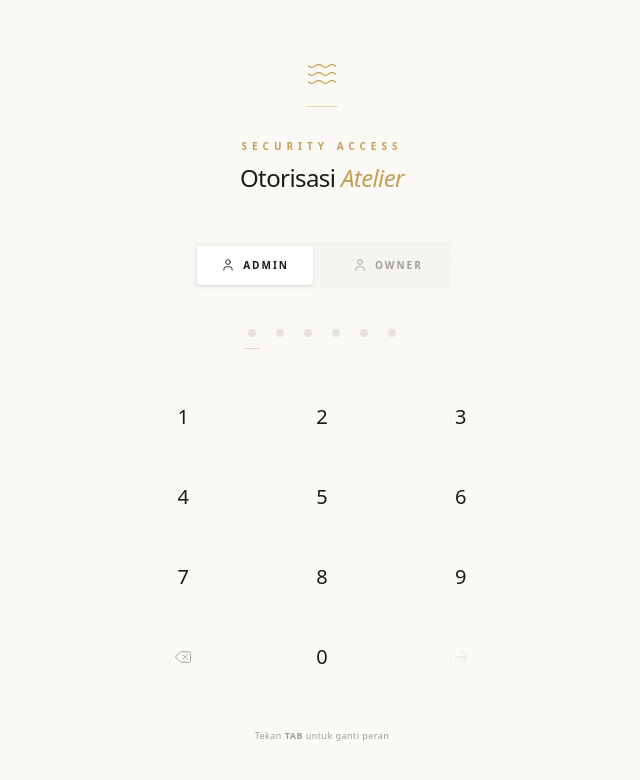
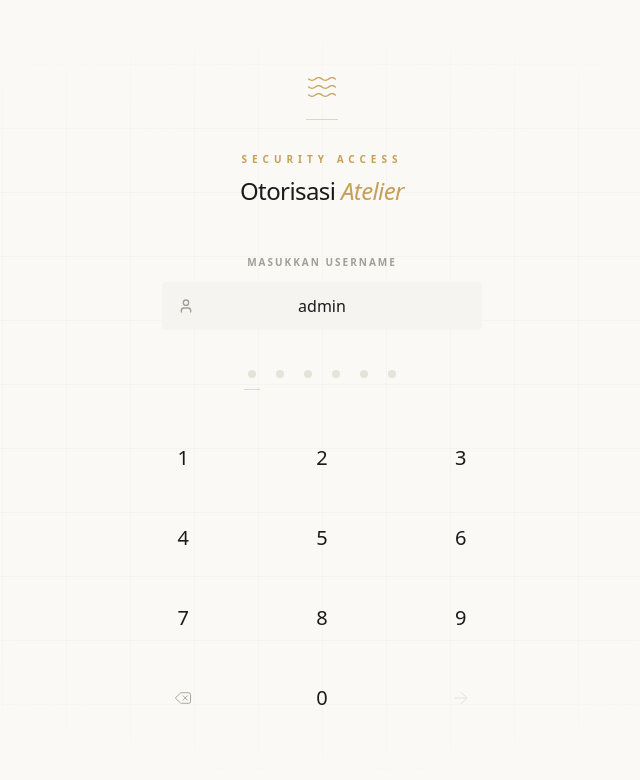
Before and after one commit to annda-ky/kucucikan-laundry-mpti, a Next.js app in the folder web/: page /login in a window 1280 px wide. Shown: the top 780 px of the page, without its empty margins (318-958 px from the left). Built offline with nearby package versions, Linux system fonts and the light colour scheme; no server answers.

Commit message:
feat: add authentication controller with login and register endpoints.

```diff
--- a/web/src/components/features/auth/pin-form.tsx
+++ b/web/src/components/features/auth/pin-form.tsx
@@ -6,11 +6,9 @@ import { Waves, Delete, ArrowRight, Loader2, User } from "lucide-react";
 import { toast } from "react-hot-toast";
 import { authService } from "@/services/auth.service";
 
-type UserRole = "owner" | "admin";
-
 export function PinForm() {
   const [pin, setPin] = useState("");
-  const [username, setUsername] = useState<UserRole>("admin");
+  const [username, setUsername] = useState("admin");
   const [loading, setLoading] = useState(false);
   const [error, setError] = useState<string | null>(null);
   const router = useRouter();
@@ -69,10 +67,6 @@ export function PinForm() {
         setPin((prev) => prev.slice(0, -1));
       }
       // Tab to switch user type
-      if (e.key === "Tab") {
-        e.preventDefault();
-        setUsername((prev) => (prev === "admin" ? "owner" : "admin"));
-      }
     };
 
     window.addEventListener("keydown", handleKeyDown);
@@ -99,36 +93,25 @@ export function PinForm() {
         </div>
       </div>
 
-      {/* User Type Selector */}
-      <div className="flex gap-4 mb-10 p-1 bg-[#F5F4F1] rounded-sm">
-        <button
-          onClick={() => setUsername("admin")}
-          disabled={loading}
-          className={`flex items-center gap-2 px-6 py-3 rounded-sm transition-all duration-300 ${
-            username === "admin"
-              ? "bg-white shadow-sm text-[#1A1A1A]"
-              : "text-[#A19E95] hover:text-[#1A1A1A]"
-          }`}
-        >
-          <User size={14} strokeWidth={1.5} />
-          <span className="text-[10px] font-bold tracking-[0.2em] uppercase">
-            Admin
-          </span>
-        </button>
-        <button
-          onClick={() => setUsername("owner")}
-          disabled={loading}
-          className={`flex items-center gap-2 px-6 py-3 rounded-sm transition-all duration-300 ${
-            username === "owner"
-              ? "bg-white shadow-sm text-[#1A1A1A]"
-              : "text-[#A19E95] hover:text-[#1A1A1A]"
-          }`}
-        >
-          <User size={14} strokeWidth={1.5} />
-          <span className="text-[10px] font-bold tracking-[0.2em] uppercase">
-            Owner
-          </span>
-        </button>
+      {/* Username Input */}
+      <div className="w-full mb-10 px-8">
+        <label className="text-[10px] font-bold uppercase tracking-[0.2em] text-[#A19E95] block mb-3 text-center">
+          Masukkan Username
+        </label>
+        <div className="relative">
+          <input
+            type="text"
+            value={username}
+            onChange={(e) => setUsername(e.target.value)}
+            disabled={loading}
+            className="w-full bg-[#F5F4F1] border-none rounded-sm py-3 px-12 text-center text-[#1A1A1A] font-medium focus:ring-1 focus:ring-[#C5A059] placeholder:text-gray-300"
+            placeholder="Username..."
+          />
+          <User
+            size={16}
+            className="absolute left-4 top-1/2 -translate-y-1/2 text-[#A19E95]"
+          />
+        </div>
       </div>
 
       {/* PIN Dots */}
@@ -197,9 +180,6 @@ export function PinForm() {
       </div>
 
       {/* Hint */}
-      <p className="mt-10 text-[9px] text-[#A19E95] tracking-wider text-center">
-        Tekan <span className="font-bold">TAB</span> untuk ganti peran
-      </p>
     </div>
   );
 }
```
